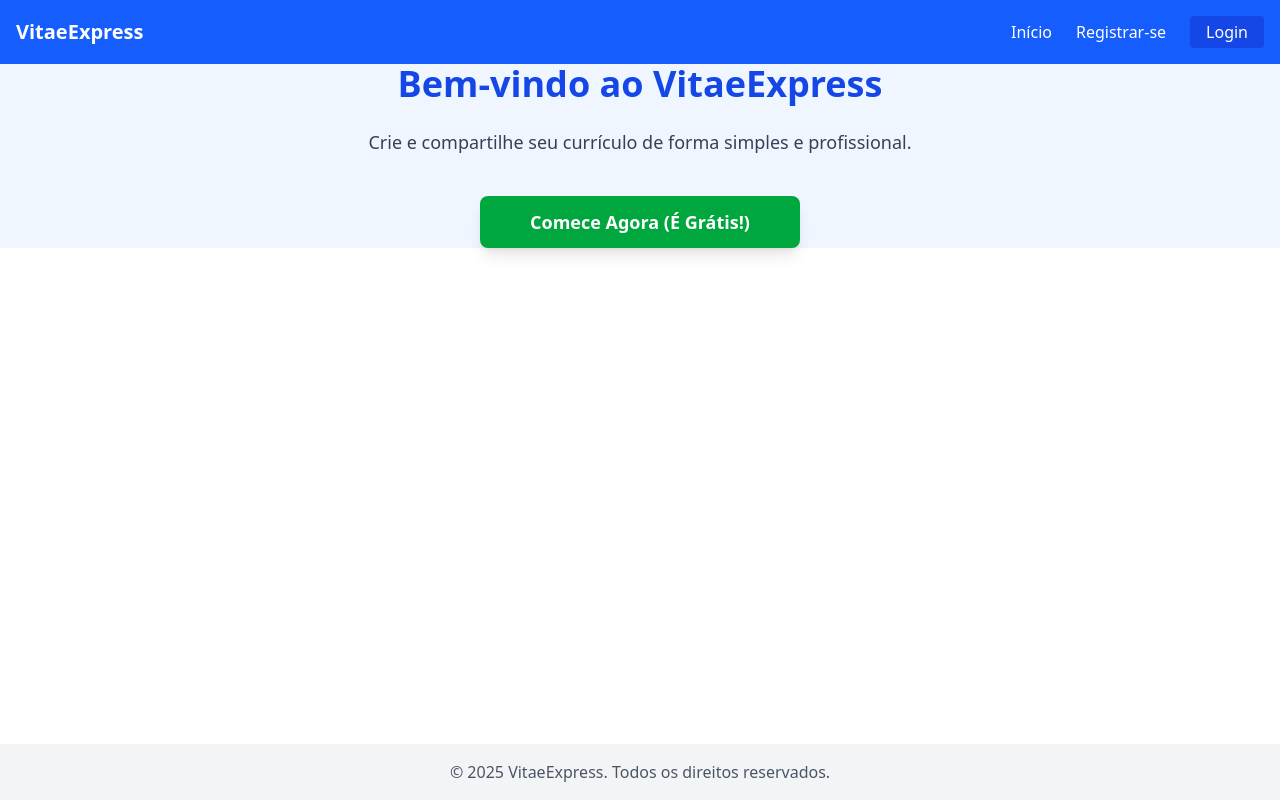
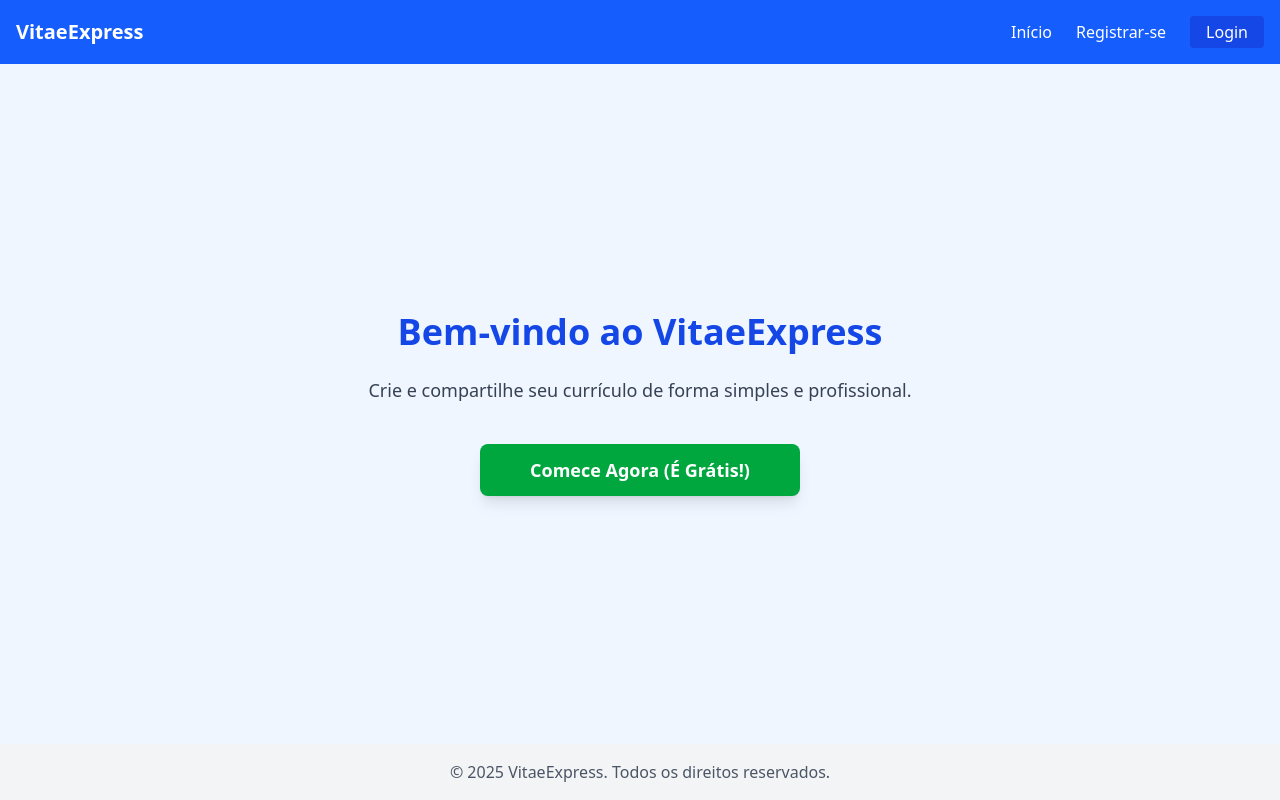
Before and after one commit to imscharf/VitaeExpress, a Vue app: page / in a window 1280 px wide. Built offline with nearby package versions, Linux system fonts and the light colour scheme.

Commit message:
Deixando o Inicio mais legal 2

```diff
--- a/src/App.vue
+++ b/src/App.vue
@@ -31,7 +31,10 @@
       </ul>
     </nav>
 
-    <main class="flex-grow container mx-auto px-4 py-6">
+    <main class="flex-grow" :class="{
+        'flex flex-col justify-center items-center bg-blue-50': isHomePage,
+        'container mx-auto px-4 py-6': !isHomePage
+      }">
       <router-view />
     </main>
 
@@ -48,6 +51,11 @@ export default {
       menuOpen: false,
       isAuthenticated: false,
     };
+  },
+  computed: {
+    isHomePage() {
+      return this.$route.path === '/';
+    }
   },
   methods: {
     toggleMenu() {
--- a/src/components/HomePage.vue
+++ b/src/components/HomePage.vue
@@ -1,15 +1,15 @@
 <template>
-  <div class="h-full flex flex-col justify-center items-center -my-6 -mx-4 bg-blue-50">
+  <div>
     <h1 class="text-4xl font-extrabold mb-6 text-blue-700 text-center px-4">
       Bem-vindo ao VitaeExpress
     </h1>
     <p class="mb-10 text-lg text-gray-700 text-center px-4">
       Crie e compartilhe seu currículo de forma simples e profissional.
     </p>
-    <div class="flex flex-col gap-4 w-full max-w-xs">
+    <div class="flex justify-center">
       <router-link
         to="/register"
-        class="block w-full py-3 rounded-lg bg-green-600 text-white text-lg font-semibold text-center shadow-lg hover:bg-green-700 transition-transform transform hover:-translate-y-1"
+        class="block w-full max-w-xs py-3 rounded-lg bg-green-600 text-white text-lg font-semibold text-center shadow-lg hover:bg-green-700 transition-transform transform hover:-translate-y-1"
       >
         Comece Agora (É Grátis!)
       </router-link>
```
